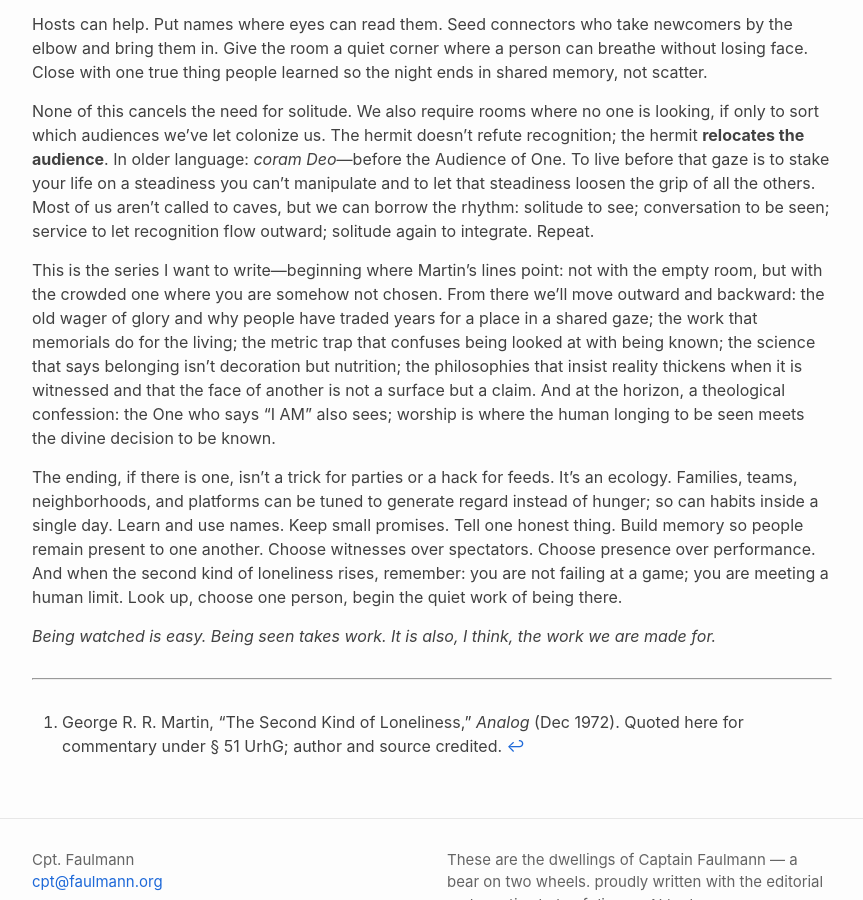
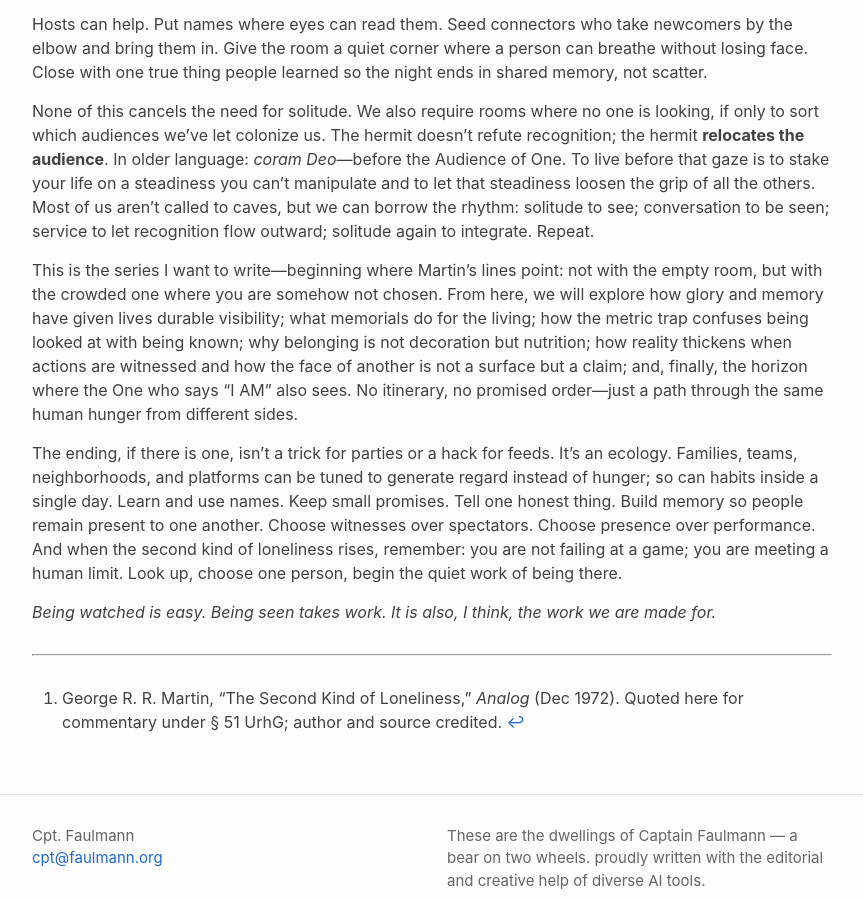
Before and after one commit to cgars/faulmann, a Jekyll site: the page built from _posts/2025-09-14-beingseen1.md, in a window 1280 px wide and 900 px high, scrolled down 1226 px. Shown: the whole window, without its empty margins (208-1071 px from the left). Built offline with Jekyll 4.4.1, drawn with Linux system fonts in a browser that asks for light colours; some of the changed text lies outside the part shown.

Commit message:
Update 2025-09-14-beingseen1.md

```diff
--- a/_posts/2025-09-14-beingseen1.md
+++ b/_posts/2025-09-14-beingseen1.md
@@ -5,15 +5,17 @@
 tags: [essay, recognition, belonging, philosophy, psychology, theology]
 series: Being Seen
 permalink: /being-seen/intro/
+image: /assets/images/being-seen-title.png
 description: Why recognition—not mere exposure—is the quiet center of a human life, beginning with a second kind of loneliness.
 ---
+
+There are two kinds of loneliness. The first is simple: no one is there.
+The second is trickier: everyone is there and somehow you disappear. You know it in the bar where conversation eddies around you and never breaks your way; at the party where your smile turns into something you hold; on the late train when faces pass like weather. You are in the middle of it and outside it at once. It isn’t miles that separate you; it’s meaning.
 
 > “There’s no grandeur to that kind of loneliness. No purpose and no poetry. It’s loneliness without meaning. It’s sad and squalid and pathetic, and it stinks of self-pity.
 > Oh yes, it hurts at times to be alone among the stars.
 > But it hurts a lot more to be alone at a party. A lot more.”[^grrm]
 
-There are two kinds of loneliness. The first is simple: no one is there.
-The second is trickier: everyone is there and somehow you disappear. You know it in the bar where conversation eddies around you and never breaks your way; at the party where your smile turns into something you hold; on the late train when faces pass like weather. You are in the middle of it and outside it at once. It isn’t miles that separate you; it’s meaning.
 
 “Being seen” is a modest phrase for a heavy hunger. It is not the spotlight or the bright arithmetic of views and likes, not the tight smile you practice in doorways. **Being seen is recognition**: someone receives your particularity and lets it count. Being watched is exposure without care. Being famous is attention scaled up, often without understanding. Being validated is agreement only—recognition can disagree and still regard you truthfully. It says: *you are here; I see you; I will answer you.*
 
@@ -31,7 +33,7 @@
 
 None of this cancels the need for solitude. We also require rooms where no one is looking, if only to sort which audiences we’ve let colonize us. The hermit doesn’t refute recognition; the hermit **relocates the audience**. In older language: *coram Deo*—before the Audience of One. To live before that gaze is to stake your life on a steadiness you can’t manipulate and to let that steadiness loosen the grip of all the others. Most of us aren’t called to caves, but we can borrow the rhythm: solitude to see; conversation to be seen; service to let recognition flow outward; solitude again to integrate. Repeat.
 
-This is the series I want to write—beginning where Martin’s lines point: not with the empty room, but with the crowded one where you are somehow not chosen. From there we’ll move outward and backward: the old wager of glory and why people have traded years for a place in a shared gaze; the work that memorials do for the living; the metric trap that confuses being looked at with being known; the science that says belonging isn’t decoration but nutrition; the philosophies that insist reality thickens when it is witnessed and that the face of another is not a surface but a claim. And at the horizon, a theological confession: the One who says “I AM” also sees; worship is where the human longing to be seen meets the divine decision to be known.
+This is the series I want to write—beginning where Martin’s lines point: not with the empty room, but with the crowded one where you are somehow not chosen. From here, we will explore how glory and memory have given lives durable visibility; what memorials do for the living; how the metric trap confuses being looked at with being known; why belonging is not decoration but nutrition; how reality thickens when actions are witnessed and how the face of another is not a surface but a claim; and, finally, the horizon where the One who says “I AM” also sees. No itinerary, no promised order—just a path through the same human hunger from different sides.
 
 The ending, if there is one, isn’t a trick for parties or a hack for feeds. It’s an ecology. Families, teams, neighborhoods, and platforms can be tuned to generate regard instead of hunger; so can habits inside a single day. Learn and use names. Keep small promises. Tell one honest thing. Build memory so people remain present to one another. Choose witnesses over spectators. Choose presence over performance. And when the second kind of loneliness rises, remember: you are not failing at a game; you are meeting a human limit. Look up, choose one person, begin the quiet work of being there.
 
```
